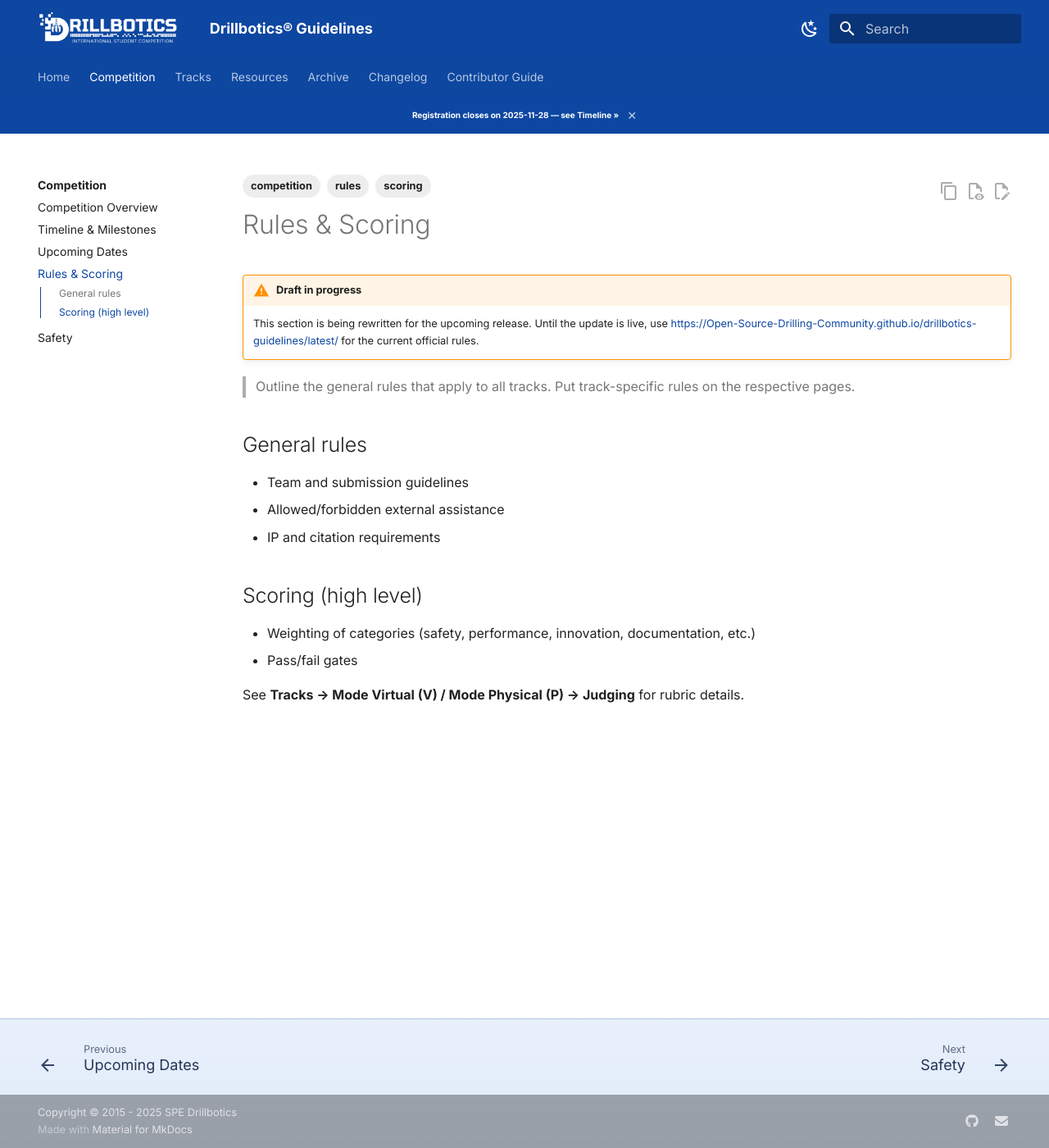
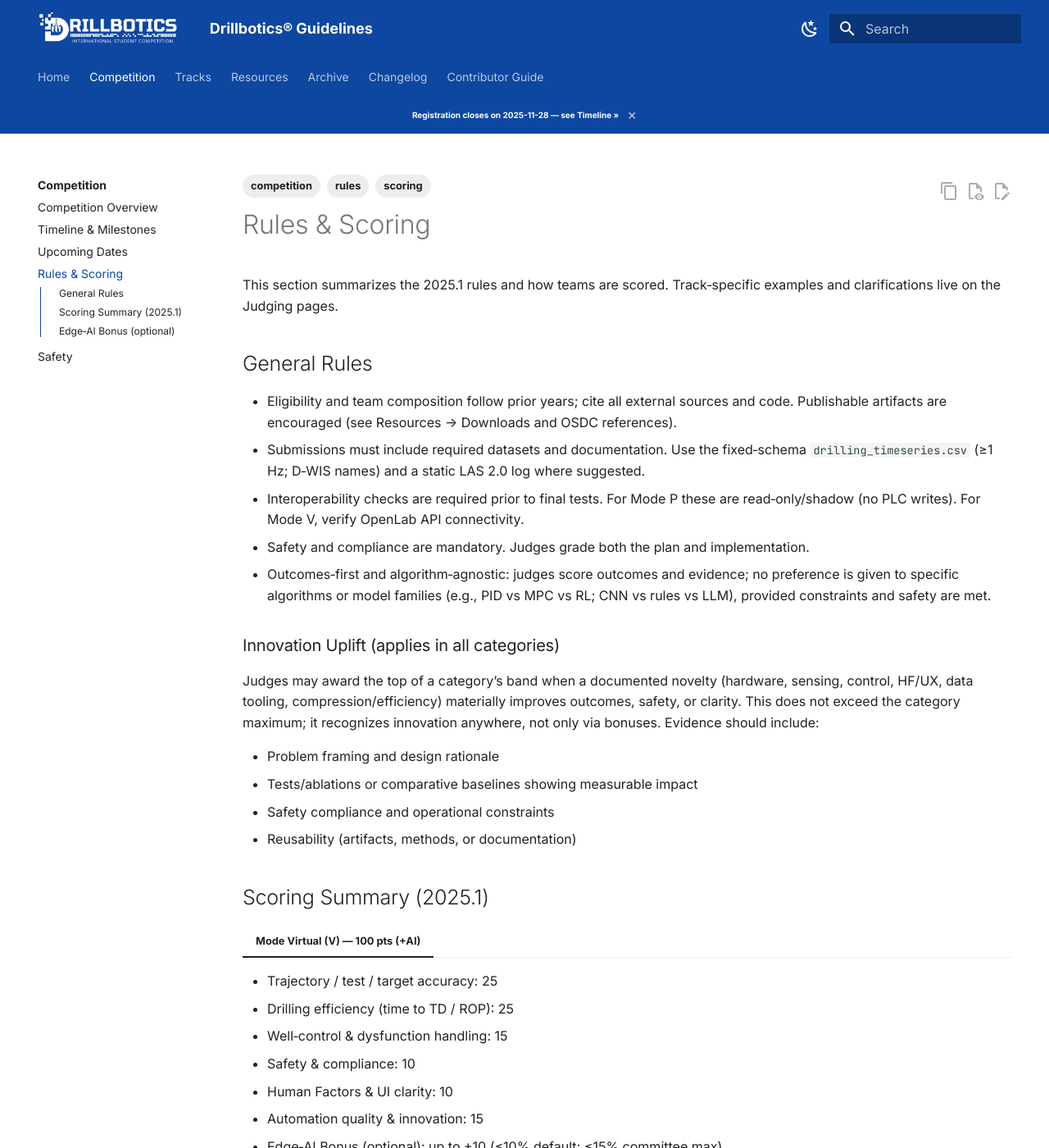
Before and after one commit to Open-Source-Drilling-Community/drillbotics-guidelines, an MkDocs documentation site: the page built from docs/competition/rules-scoring.md, in a window 1280 px wide and 1400 px high. Shown: the whole window at 82% size. Built offline with MkDocs 1.6.1 and Material for MkDocs 9.7.7, drawn with Linux system fonts in a browser that asks for light colours; comment, search, counter and statistics services are not loaded; the version menu is left out; some of the changed text lies outside the part shown.

Commit message:
📝 docs(competition): update competition overview and rules for 2025.1
- remove draft warning from overview and rules pages
- add 2025.1 highlights with track modes, timeline, and scoring updates
- summarize general rules, eligibility, submission, and innovation criteria
- detail 2025.1 scoring breakdown for Mode Virtual and Mode Physical
- introduce optional Edge-AI bonus with scoring criteria and constraints
- link to detailed judging rubrics for both tracks

```diff
--- a/docs/competition/rules-scoring.md
+++ b/docs/competition/rules-scoring.md
@@ -7,20 +7,57 @@ tags:
 
 # Rules & Scoring
 
-!!! warning "Draft in progress"
-    This section is being rewritten for the upcoming release. Until the update is live, use [https://Open-Source-Drilling-Community.github.io/drillbotics-guidelines/latest/](https://Open-Source-Drilling-Community.github.io/drillbotics-guidelines/latest/) for the current official rules.
+This section summarizes the 2025.1 rules and how teams are scored. Track‑specific examples and clarifications live on the Judging pages.
 
-> Outline the general rules that apply to all tracks. Put track-specific rules on the respective pages.
+## General Rules
 
-## General rules
+- Eligibility and team composition follow prior years; cite all external sources and code. Publishable artifacts are encouraged (see Resources → Downloads and OSDC references).
+- Submissions must include required datasets and documentation. Use the fixed‑schema `drilling_timeseries.csv` (≥1 Hz; D‑WIS names) and a static LAS 2.0 log where suggested.
+- Interoperability checks are required prior to final tests. For Mode P these are read‑only/shadow (no PLC writes). For Mode V, verify OpenLab API connectivity.
+- Safety and compliance are mandatory. Judges grade both the plan and implementation.
+- Outcomes‑first and algorithm‑agnostic: judges score outcomes and evidence; no preference is given to specific algorithms or model families (e.g., PID vs MPC vs RL; CNN vs rules vs LLM), provided constraints and safety are met.
 
-- Team and submission guidelines
-- Allowed/forbidden external assistance
-- IP and citation requirements
+### Innovation Uplift (applies in all categories)
 
-## Scoring (high level)
+Judges may award the top of a category’s band when a documented novelty (hardware, sensing, control, HF/UX, data tooling, compression/efficiency) materially improves outcomes, safety, or clarity. This does not exceed the category maximum; it recognizes innovation anywhere, not only via bonuses. Evidence should include:
 
-- Weighting of categories (safety, performance, innovation, documentation, etc.)
-- Pass/fail gates
+- Problem framing and design rationale
+- Tests/ablations or comparative baselines showing measurable impact
+- Safety compliance and operational constraints
+- Reusability (artifacts, methods, or documentation)
 
-See **Tracks → Mode Virtual (V) / Mode Physical (P) → Judging** for rubric details.
+## Scoring Summary (2025.1)
+
+=== "Mode Virtual (V) — 100 pts (+AI)"
+
+- Trajectory / test / target accuracy: 25
+- Drilling efficiency (time to TD / ROP): 25
+- Well‑control & dysfunction handling: 15
+- Safety & compliance: 10
+- Human Factors & UI clarity: 10
+- Automation quality & innovation: 15
+- Edge‑AI Bonus (optional): up to +10 (≤10% default; ≤15% committee max)
+
+=== "Mode Physical (P) — 100 pts (+AI)"
+
+- Trajectory / path quality / tortuosity: 20
+- Drilling efficiency (time to TD / ROP): 20
+- Safety & procedure compliance (E‑Stop, guards, limits): 20
+- Data quality (CSV schema + LAS completeness; calibration; 1 Hz+; semantic headers): 10
+- Human Factors & UI clarity: 10
+- Design & automation quality: 20
+- Interop demo: Pass/Fail gate before Phase II
+- Edge‑AI Bonus (optional): up to +10 (≤10% default; ≤15% committee max)
+
+## Edge‑AI Bonus (optional)
+
+- Inference‑only, offline, JSON outputs (e.g., Explain‑This‑Event or Rig‑State Textualizer).
+- Scored on correctness vs ground truth windows, grounding to CSV, latency/footprint, clarity/safety, and innovation. AI score is scaled to a maximum of +10 points.
+- Default cap is 10% of total; committee may raise to ≤15%.
+- Small‑model, edge‑deployable focus: teams may prototype with larger cloud‑hosted models during development, but final deliverables and performance are evaluated using locally run or on‑rig small models under limited inference hardware. Suggested caps align with committee guidance: ≤2 vCPU or ≤20 W GPU, ≤4–8 GB RAM (Non-llm) &  ≤8 vCPU or ≤900 W GPU, ≤16–64 GB RAM (LLM) ≤15 min total inference runtime; rig compute otherwise open. All AI runs must be offline during judging; no PLC/actuator writes.
+- Custom task option: teams may propose a custom offline JSON task with objective ground truth and the same interface for pre‑approval (recommended deadline: 2026‑02‑01). Approved tasks use the same AI sub‑rubric and scale to +10.
+
+See track rubrics for examples and clarifications:
+
+- Mode Virtual (V) — Judging: ../tracks/group-a/judging.md
+- Mode Physical (P) — Judging: ../tracks/group-b/judging.md
```
Also changed, not shown: docs/competition/overview.md (+9 -3 lines).
